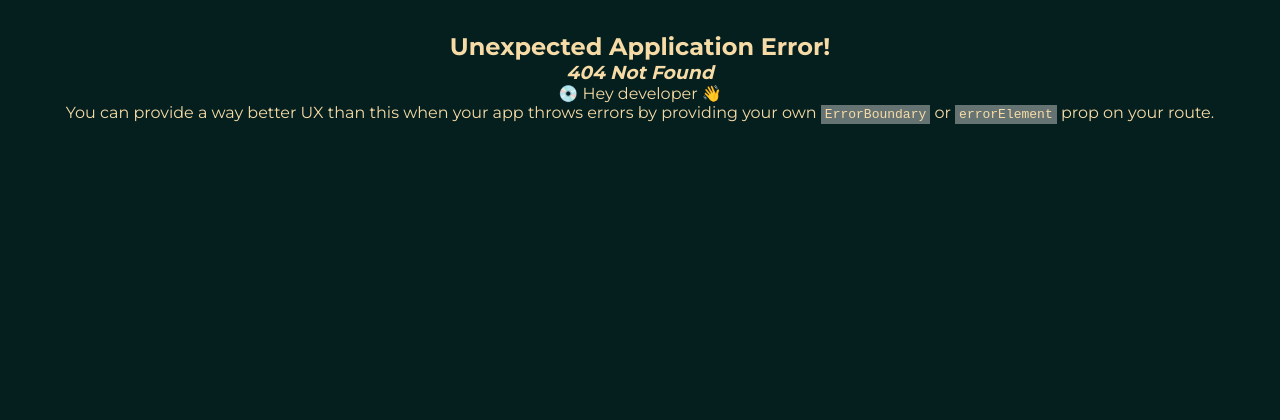
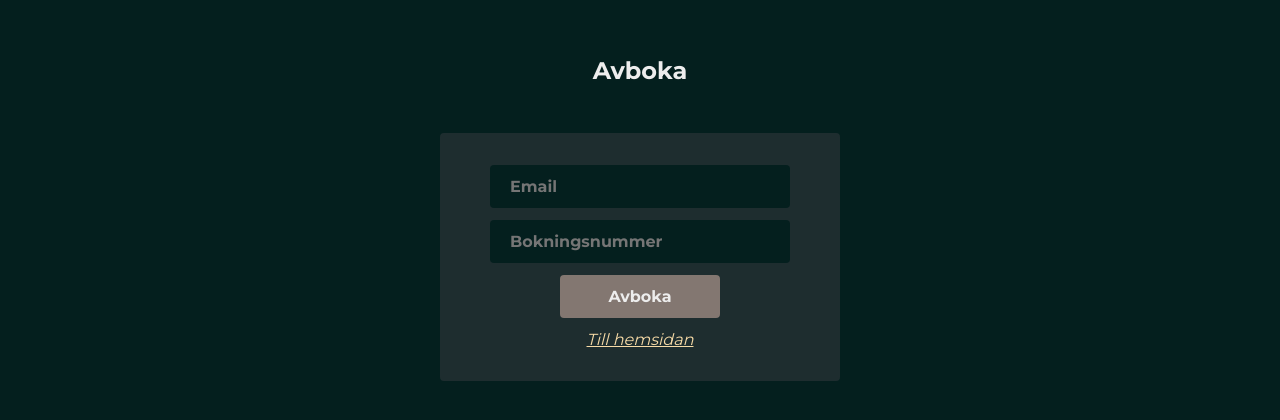
Before and after one commit to j-carlander/Filmvisarna, a React (Vite) app: page /cancel in a window 1280 px wide. Before the commit this address had no page. Shown: the top 420 px of the page. Built offline with nearby package versions, Linux system fonts and the light colour scheme.

Commit message:
implemented cancel booking page

```diff
--- a/src/Sass/main.scss
+++ b/src/Sass/main.scss
@@ -5,7 +5,7 @@
 @use "../components/Seats/Seat/Seat" as *;
 @use "../components/Seats/Seatrow/SeatRow" as *;
 @use "../components/ScreeningDetails/ScreeningDetails" as *;
-
+@use "../pages/CancelBookingPage/CancelBookingPage" as *;
 @use "../pages/AdminPage/AdminPage" as *;
 @use "../components/AdminDisplayTicket/AdminDisplayTicket" as *;
 @use "../components/AdminDisplayBooking/AdminDisplayBooking" as *;
--- a/src/main.jsx
+++ b/src/main.jsx
@@ -5,6 +5,7 @@ import "./stylesheet/main.css";
 import { RouterProvider, createBrowserRouter } from "react-router-dom";
 import { MoviesPage } from "./pages/MoviesPage/MoviesPage.jsx";
 import { AdminPage } from "./pages/AdminPage/AdminPage.jsx";
+import { CancelBookingPage } from "./pages/CancelBookingPage/CancelBookingPage.jsx";
 
 export const pages = [{ path: "/", label: "Start", element: <MoviesPage /> }];
 
@@ -18,6 +19,7 @@ const router = createBrowserRouter([
     path: "/admin",
     element: <AdminPage />,
   },
+  { path: "/cancel", element: <CancelBookingPage /> },
 ]);
 
 ReactDOM.createRoot(document.querySelector("#root")).render(
--- /dev/null
+++ b/src/pages/CancelBookingPage/CancelBookingPage.jsx
@@ -0,0 +1,48 @@
+import { useState } from "react";
+import { NavLink } from "react-router-dom";
+
+export function CancelBookingPage() {
+  const [serverMsg, setServerMsg] = useState("");
+  const [values, setValues] = useState({ guestemail: "", bookingnumber: "" });
+
+  function onSubmit(e) {
+    e.preventDefault();
+    console.log("Send request to server!");
+    setServerMsg("Din bokning har makulerats!");
+  }
+
+  function onChange(e) {
+    const key = e.target.name;
+    const value = e.target.value;
+
+    setValues({ ...values, [key]: value });
+  }
+
+  return (
+    <article className="cancel-booking-page">
+      <h1>Avboka</h1>
+      <form onSubmit={onSubmit} className="cancel-form">
+        <input
+          name="guestemail"
+          placeholder="Email"
+          className="form-input"
+          onChange={onChange}
+          value={values.guestemail}
+          type="email"
+          required
+        />
+        <input
+          name="bookingnumber"
+          placeholder="Bokningsnummer"
+          className="form-input"
+          onChange={onChange}
+          value={values.bookingnumber}
+          required
+        />
+        <button type="submit">Avboka</button>
+        <NavLink to={"/"}>Till hemsidan</NavLink>
+        {serverMsg !== "" && <p>{serverMsg}</p>}
+      </form>
+    </article>
+  );
+}
--- /dev/null
+++ b/src/pages/CancelBookingPage/_CancelBookingPage.scss
@@ -0,0 +1,48 @@
+@use "../../Sass/abstract/variables" as *;
+
+.cancel-booking-page {
+  .cancel-form {
+    display: flex;
+    flex-direction: column;
+    align-items: center;
+    row-gap: 0.75em;
+    background-color: $secBackground;
+    padding: 2em 0;
+    border-radius: 0.25em;
+    max-width: 400px;
+    margin: 0 auto;
+    input,
+    button {
+      font-family: "Montserrat", sans-serif;
+      border-radius: 0.25em;
+      padding: 0.75em 1.25em;
+      border: none;
+      font-size: 1rem;
+      font-weight: bold;
+    }
+    input {
+      width: 95%;
+      max-width: 300px;
+      background-color: $mainBackground;
+      color: $lightAccent;
+      outline: none;
+    }
+    button {
+      cursor: pointer;
+      width: 100%;
+      max-width: 10em;
+      text-align: center;
+      background-color: $darkAccent;
+      color: $whiteAccent;
+      transition: background-color 0.1s, color 0.1s;
+    }
+    button:hover {
+      background-color: $mainBackground;
+      color: $lightAccent;
+    }
+    a {
+      color: $lightAccent;
+      font-style: italic;
+    }
+  }
+}
--- a/src/stylesheet/main.css
+++ b/src/stylesheet/main.css
@@ -154,6 +154,51 @@
   font-size: 0.75rem;
 }
 
+.cancel-booking-page .cancel-form {
+  display: flex;
+  flex-direction: column;
+  align-items: center;
+  row-gap: 0.75em;
+  background-color: #1E2D2F;
+  padding: 2em 0;
+  border-radius: 0.25em;
+  max-width: 400px;
+  margin: 0 auto;
+}
+.cancel-booking-page .cancel-form input,
+.cancel-booking-page .cancel-form button {
+  font-family: "Montserrat", sans-serif;
+  border-radius: 0.25em;
+  padding: 0.75em 1.25em;
+  border: none;
+  font-size: 1rem;
+  font-weight: bold;
+}
+.cancel-booking-page .cancel-form input {
+  width: 95%;
+  max-width: 300px;
+  background-color: #041F1E;
+  color: #F7DBA7;
+  outline: none;
+}
+.cancel-booking-page .cancel-form button {
+  cursor: pointer;
+  width: 100%;
+  max-width: 10em;
+  text-align: center;
+  background-color: #837771;
+  color: #EDEDED;
+  transition: background-color 0.1s, color 0.1s;
+}
+.cancel-booking-page .cancel-form button:hover {
+  background-color: #041F1E;
+  color: #F7DBA7;
+}
+.cancel-booking-page .cancel-form a {
+  color: #F7DBA7;
+  font-style: italic;
+}
+
 .admin-page-header {
   margin-bottom: 1em;
 }
```
Also changed, not shown: 1 other file (tests, documents, lock files or other folders).
